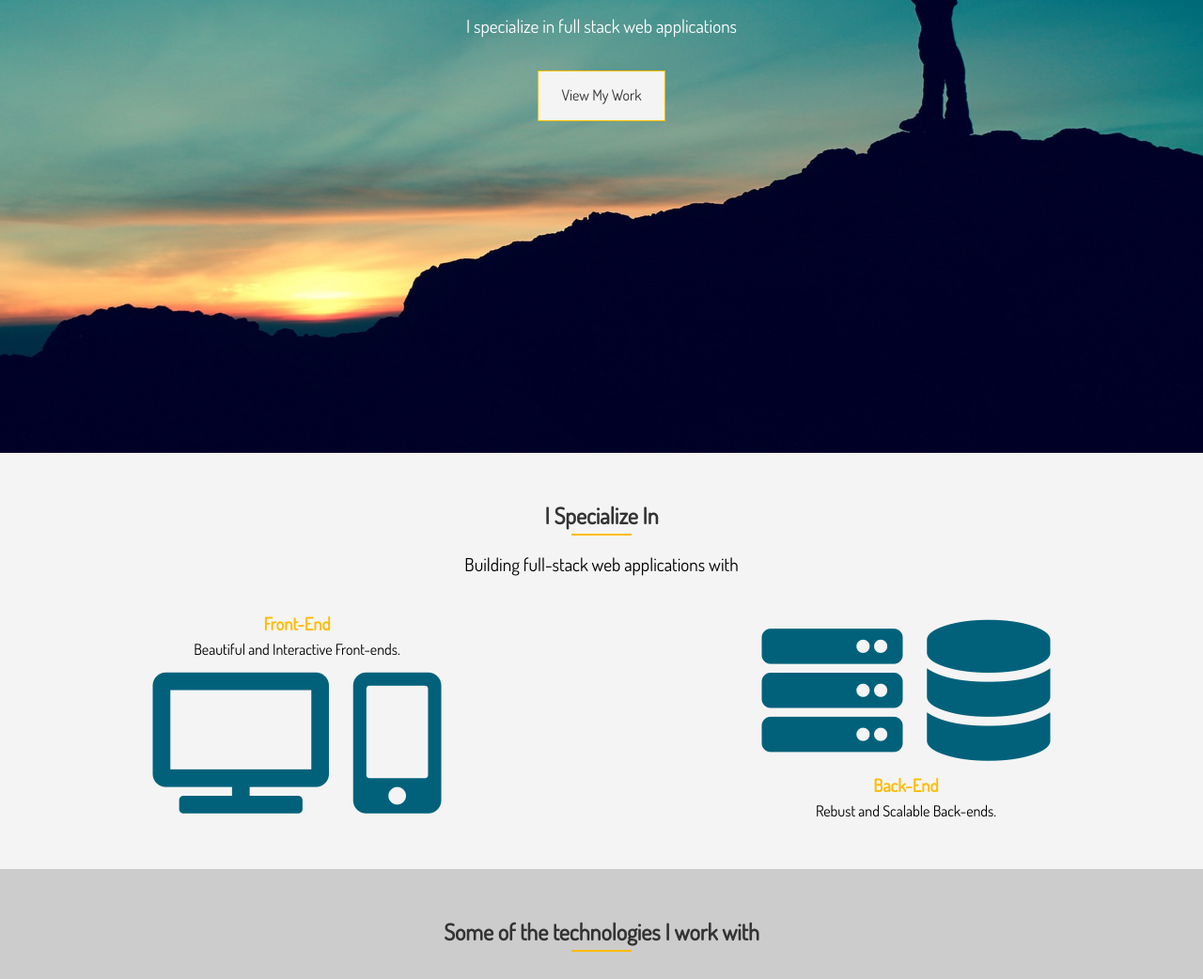
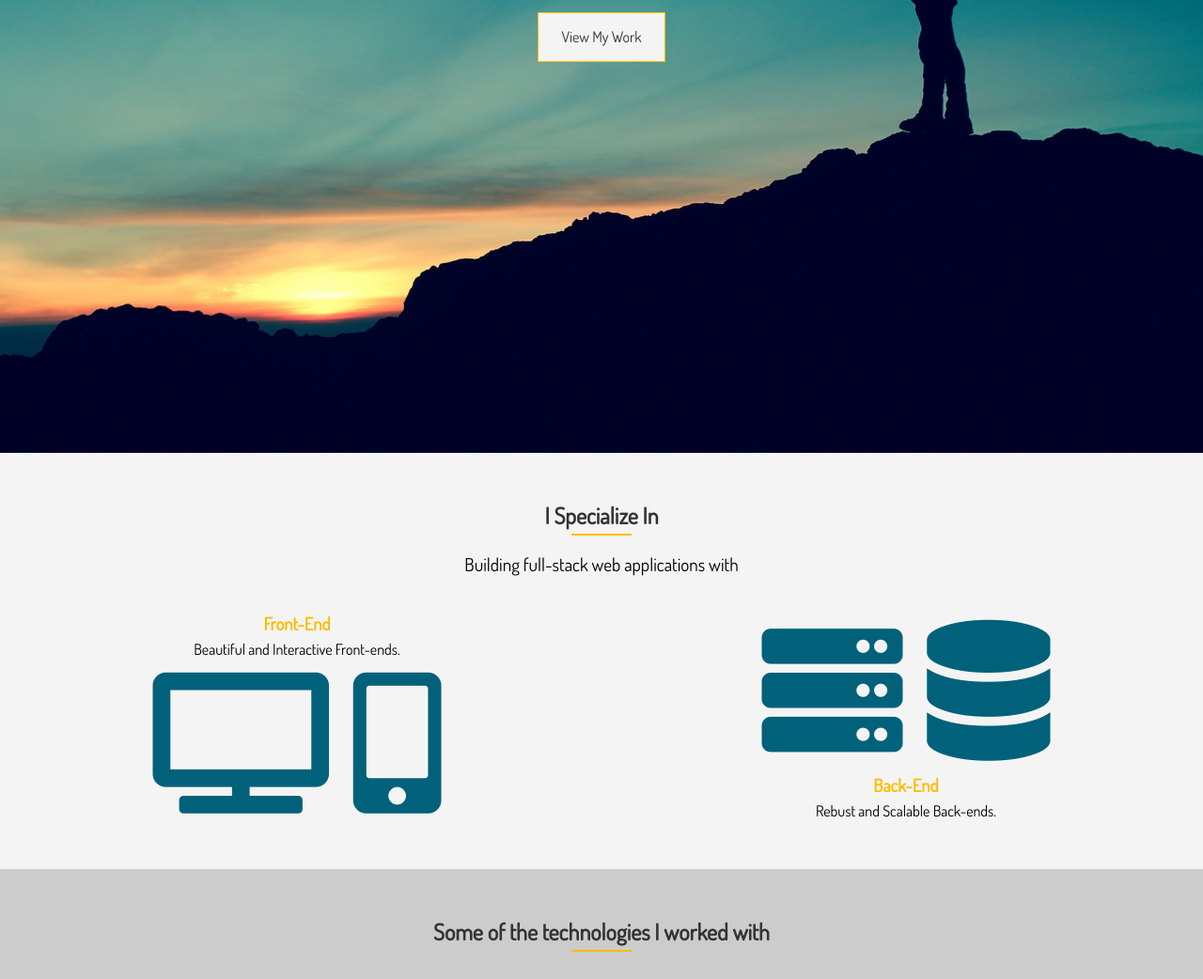
Before and after one commit to Yassineab27/portfolio-new, a website: page index.html in a window 1280 px wide. Shown: the part 318-1360 px from the top of the page at 94% size. Drawn offline with Linux system fonts and the light colour scheme.

Commit message:
Update index.html

```diff
--- a/index.html
+++ b/index.html
@@ -44,7 +44,6 @@
                   ["Web development", "App Testing"]'
             ></span>
           </h2>
-          <p class="text">I specialize in full stack web applications</p>
           <a href="work.html" class="btn-light">View My Work</a>
         </div>
       </div>
@@ -80,7 +79,7 @@
     <!-- Section B: Technologies -->
     <section class="home-b">
       <h2 class="text-dark">
-        Some of the technologies I work with
+        Some of the technologies I worked with
       </h2>
       <div class="bottom-line"></div>
       <div class="used-technologies">
```
